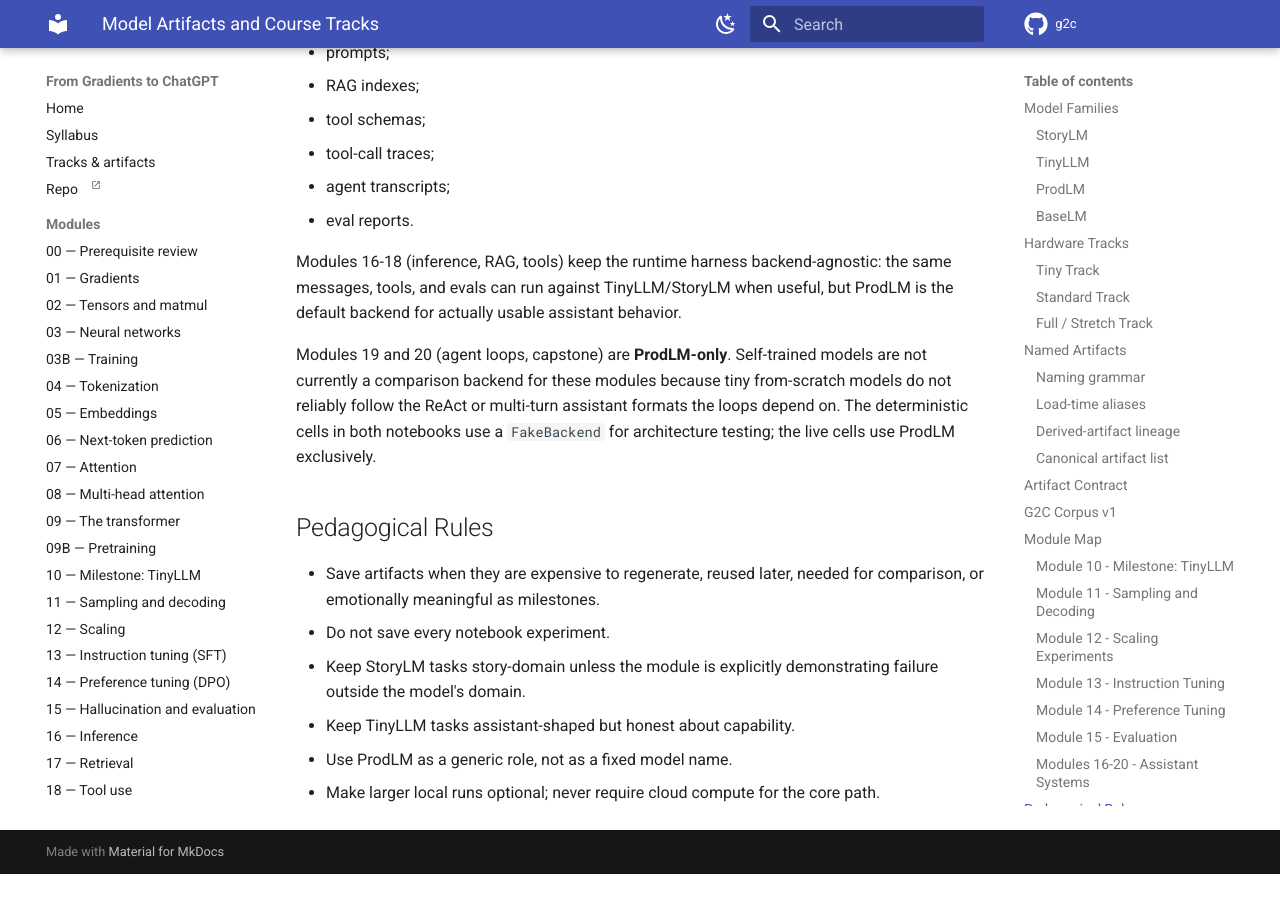
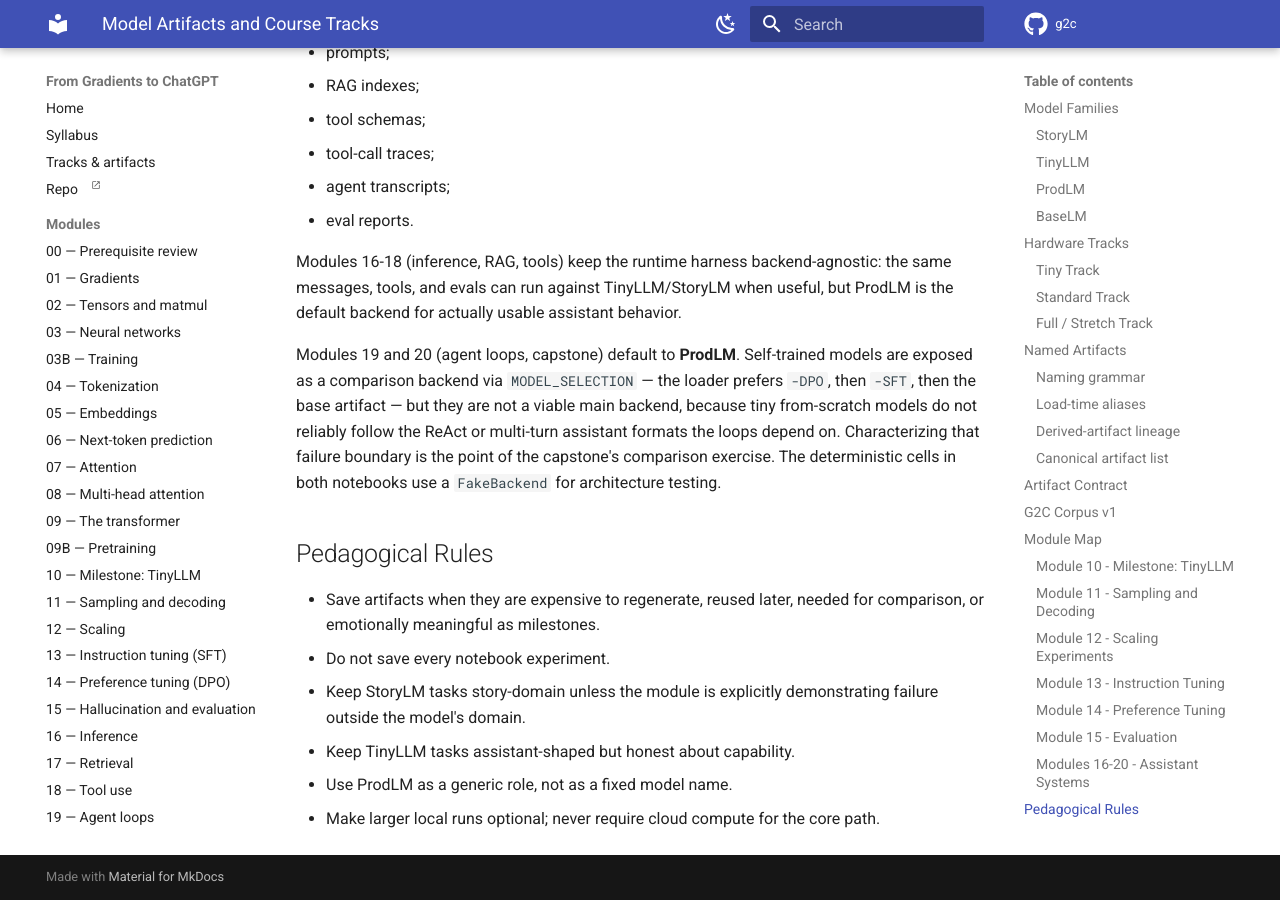
Before and after one commit to Mister-Meeseeks/g2c, an MkDocs documentation site: the page built from docs/design/model-artifacts-and-tracks.md, in a window 1280 px wide and 900 px high, scrolled down 11200 px. Built offline with MkDocs 1.6.1 and Material for MkDocs 9.7.7, drawn with Linux system fonts in a browser that asks for light colours; comment, search, counter and statistics services are not loaded; before the commit the page ends 12074 px from its top, so only the background shows below that.

Commit message:
Fix stale and self-contradicting claims in lesson docs
Module 13 (SFT):
- The catastrophic-forgetting box prescribed "500-1000 steps at 3e-4" as the
  fix for too-high lr, but 3e-4 is the notebook's default max_lr -- it told the
  reader to fix the problem with the value they already had. Now gives relative
  guidance (halve the lr, shorten the run).
- Clarify that the "5-20% of pretraining" rule is a fraction of the *base
  model's* pretraining lr. The 3e-4 default is calibrated for BaseLM (it matches
  the SFT lr HF used for SmolLM's instruct variants), but the course checkpoints
  were pretrained at 3e-4 themselves, so that default is full pretraining lr on
  the MODEL_SELECTION="course" path -- ~10x the module's own rule.
- 20M -> 30M in the M-series table, its caption, and the hallucination box; the
  course's model sizes are 1M/5M/30M and no 20M artifact exists.

Modules 19-20 backend exposure (docs/tracks.md, design doc):
- Both claimed self-trained models are "not currently exposed" in 19-20. They
  are: both notebooks expose them via MODEL_SELECTION, preferring -DPO, then
  -SFT, then the base artifact.

Module 16 (inference):
- Exercise 7 said "Implement the toy cached forward path", but KVCache,
  forward_cached, and generate_cached all ship complete. The optional -k cached
  tests actually check the student's *uncached* forward against the shipped
  cached path. Reworded to describe what the exercise really is.

Co-Authored-By: Claude Opus 4.8 (1M context) <noreply@anthropic.com>

```diff
--- a/docs/design/model-artifacts-and-tracks.md
+++ b/docs/design/model-artifacts-and-tracks.md
@@ -486,11 +486,13 @@ Modules 16-18 (inference, RAG, tools) keep the runtime harness backend-agnostic:
 the same messages, tools, and evals can run against TinyLLM/StoryLM when useful,
 but ProdLM is the default backend for actually usable assistant behavior.
 
-Modules 19 and 20 (agent loops, capstone) are **ProdLM-only**. Self-trained
-models are not currently a comparison backend for these modules because tiny
-from-scratch models do not reliably follow the ReAct or multi-turn assistant
-formats the loops depend on. The deterministic cells in both notebooks use a
-`FakeBackend` for architecture testing; the live cells use ProdLM exclusively.
+Modules 19 and 20 (agent loops, capstone) default to **ProdLM**. Self-trained
+models are exposed as a comparison backend via `MODEL_SELECTION` — the loader
+prefers `-DPO`, then `-SFT`, then the base artifact — but they are not a viable
+main backend, because tiny from-scratch models do not reliably follow the ReAct
+or multi-turn assistant formats the loops depend on. Characterizing that failure
+boundary is the point of the capstone's comparison exercise. The deterministic
+cells in both notebooks use a `FakeBackend` for architecture testing.
 
 ## Pedagogical Rules
 
```
Also changed, not shown: docs/modules/13-sft.md (+6 -6 lines), docs/modules/16-inference.md (+2 -2 lines), docs/tracks.md (+1 -1 lines).
